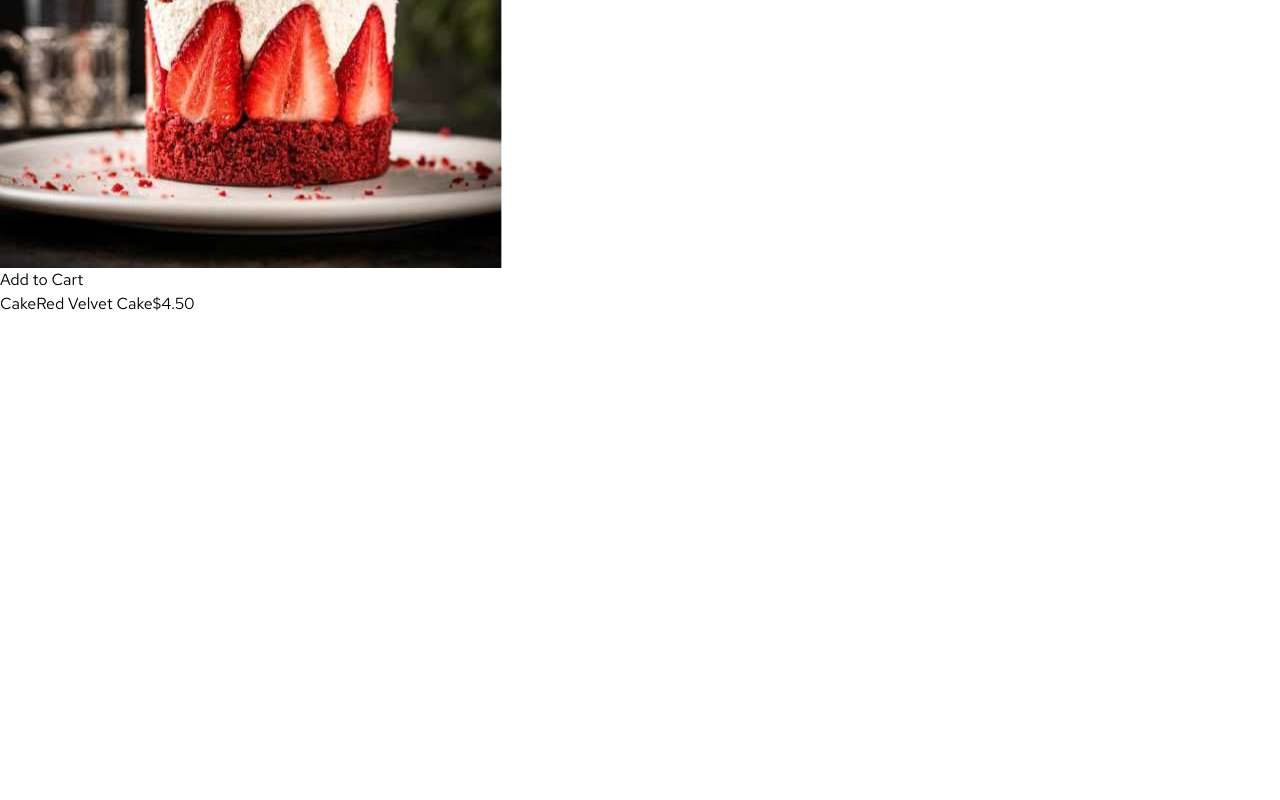
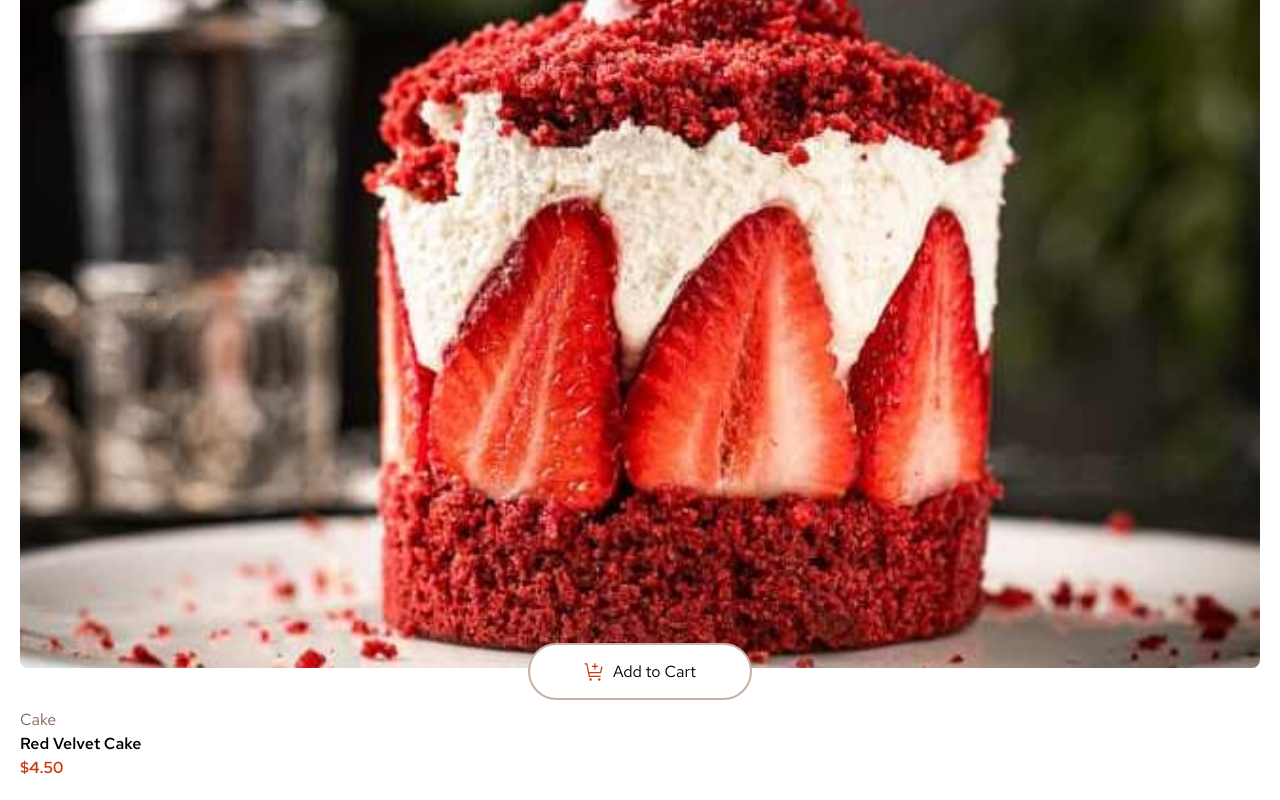
Before and after one commit to manohySr/buybuy, a Vue app: page / in a window 1280 px wide. Shown: the part 212-1012 px from the top of the page. Before the commit the page ends 800 px from the top, so only its background shows below. Built offline with nearby package versions, Linux system fonts and the light colour scheme; a web font is replaced by a local one.

Commit message:
add:   layout
starting to make style in it

```diff
--- a/src/App.vue
+++ b/src/App.vue
@@ -1,14 +1,32 @@
 <script setup>
-import image from "@/assets/images/image-cake-desktop.jpg";
+import image from "@/assets/images/image-cake-mobile.jpg";
+import CartButton from "./components/button/CartButton.vue";
+import AddButton from "./components/button/AddButton.vue";
 </script>
 <template>
-  <div class="container">
-    <img :src="image" alt="cake" />
-    <button>Add to Cart</button>
-  </div>
-  <div class="description">
-    <span>Cake</span>
-    <span>Red Velvet Cake</span>
-    <span>$4.50</span>
+  <div class="container p-5">
+    <h1 class="text-3xl font-bold mb-5">Desserts</h1>
+    <div class="relative flex flex-col items-center">
+      <img :src="image" class="w-full object-cover rounded-lg" alt="cake" />
+      <div class="button">
+        <AddButton />
+        <!-- <CartButton /> -->
+      </div>
+    </div>
+    <div class="mt-10">
+      <div class="description flex flex-col">
+        <span class="text-rose-500">Cake</span>
+        <span class="font-semibold">Red Velvet Cake</span>
+        <span class="text-red font-semibold">$4.50</span>
+      </div>
+    </div>
   </div>
 </template>
+
+<style scoped>
+.button {
+  position: absolute;
+  bottom: -2rem;
+  z-index: 1000 !important;
+}
+</style>
```
